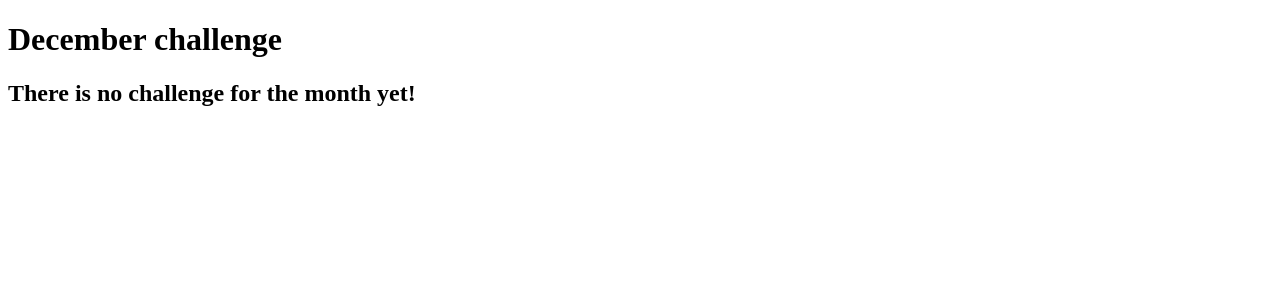
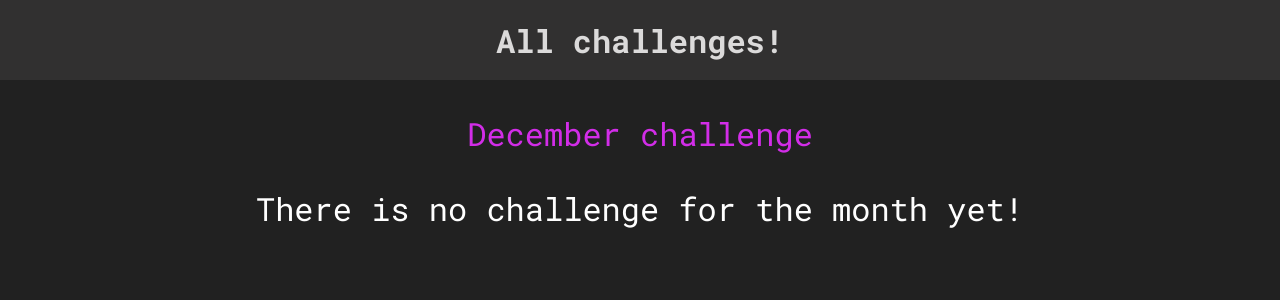
Before and after one commit to diegoadrianm/First_django_project, a Django app: page /challenge/december in a window 1280 px wide. Shown: the top 300 px of the page. Run offline with Django 5.2, Linux system fonts and the light colour scheme.

Commit message:
static files: css

```diff
--- /dev/null
+++ b/challenges/static/challenges/challenge.css
@@ -0,0 +1,23 @@
+h1,
+h2 {
+    text-align: center;
+    color: white;
+}
+
+h1 {
+    font-size: 2rem;
+    margin: 2rem 0 1rem 0;
+    font-weight: normal;
+    color: rgb(210, 45, 232);
+}
+
+h2 {
+    font-size: 3rem;
+    font-weight: bold;
+}
+
+.fallback {
+    text-align: center;
+    color: white;
+    font-size: 2rem;
+}
--- /dev/null
+++ b/challenges/static/challenges/includes/header.css
@@ -0,0 +1,25 @@
+header {
+    width: 100%;
+    height: 5rem;
+    background-color: rgb(49, 48, 48);
+}
+
+header nav {
+    width: 100%;
+    height: 100%;
+    display: flex;
+    justify-content: center;
+    align-items: center;
+}
+
+header nav a {
+    text-decoration: none;
+    color: rgb(219, 218, 218);
+    font-size: 2rem;
+    font-weight: bold;
+}
+
+header nav a:hover,
+header nav a:active {
+    color: rgb(216, 62, 236)
+}
--- a/challenges/templates/challenges/challenge.html
+++ b/challenges/templates/challenges/challenge.html
@@ -1,17 +1,24 @@
 {% extends 'base.html' %}
-
+{% load static %}
 
 {% block page_title %}
     {{ month|title }}
 {% endblock page_title %}
 
+{% block css_files %}
+    <link rel="stylesheet" href="{% static 'challenges/challenge.css' %}">
+    <link rel="stylesheet" href="{% static 'challenges/includes/header.css' %}">
+{% endblock css_files %}
 
 {% block body_content %}
+
+    {% include 'challenges/includes/header.html' %}
+
     <h1>{{ month|title }} challenge</h1>
 
     {% if text is not none %}
         <h2>{{ text }}</h2>
     {% else %}
-        <h2>There is no challenge for the month yet!</h2>
+        <p class="fallback">There is no challenge for the month yet!</p>
     {% endif %}
 {% endblock body_content %}
--- /dev/null
+++ b/challenges/templates/challenges/includes/header.html
@@ -0,0 +1,6 @@
+
+<header>
+    <nav>
+        <a href="{% url 'menu_challenges' %}">All challenges!</a>
+    </nav>
+</header>
--- a/challenges/views.py
+++ b/challenges/views.py
@@ -1,6 +1,7 @@
 from django.shortcuts import render
-from django.http import HttpResponse, HttpResponseNotFound, HttpResponseRedirect
+from django.http import HttpResponseNotFound, HttpResponseRedirect, Http404
 from django.urls import reverse
+from django.template.loader import render_to_string
 # Create your views here.
 
 month_challenges = {
@@ -44,6 +45,7 @@ def monthly_challenge(request, month):
             "month": month
         })
     except:
-        return HttpResponseNotFound("<h1>No challenges for the month :(</h1>")
-
+        # response_data = render_to_string('404.html')
+        # return HttpResponseNotFound(response_data)
+        raise Http404()
     ## response_data = f"<h1>{month_challenges[month]}</h1>"#
--- a/monthly_challenges/settings.py
+++ b/monthly_challenges/settings.py
@@ -121,6 +121,10 @@ USE_TZ = True
 
 STATIC_URL = 'static/'
 
+STATICFILES_DIRS = [
+    BASE_DIR / "static"
+]
+
 # Default primary key field type
 # https://docs.djangoproject.com/en/5.1/ref/settings/#default-auto-field
 
--- /dev/null
+++ b/static/styles.css
@@ -0,0 +1,10 @@
+@import url('https://fonts.googleapis.com/css2?family=Roboto+Mono:ital,wght@0,100..700;1,100..700&display=swap');
+
+html {
+    font-family: "Roboto Mono", monospace;
+}
+
+body {
+    margin: 0;
+    background-color: rgb(33, 33, 33);
+}
--- a/templates/base.html
+++ b/templates/base.html
@@ -1,3 +1,5 @@
+{% load static %}
+
 <!DOCTYPE html>
 <html lang="en">
 
@@ -8,7 +10,11 @@
     {% block page_title %}
         My challenges
     {% endblock page_title %}
-        </title>
+    </title>
+    <link rel="stylesheet" href="{% static 'styles.css' %}">
+
+    {% block css_files %}{% endblock css_files %}
+
 </head>
 
 <body>
```
Also changed, not shown: challenges/static/challenges/menu.css (added, +37 -0 lines), challenges/templates/challenges/menu.html (+10 -0 lines), templates/404.html (added, +12 -0 lines).
